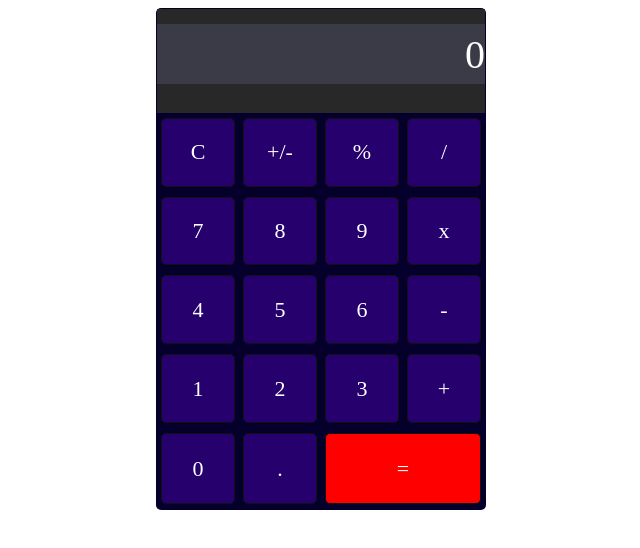
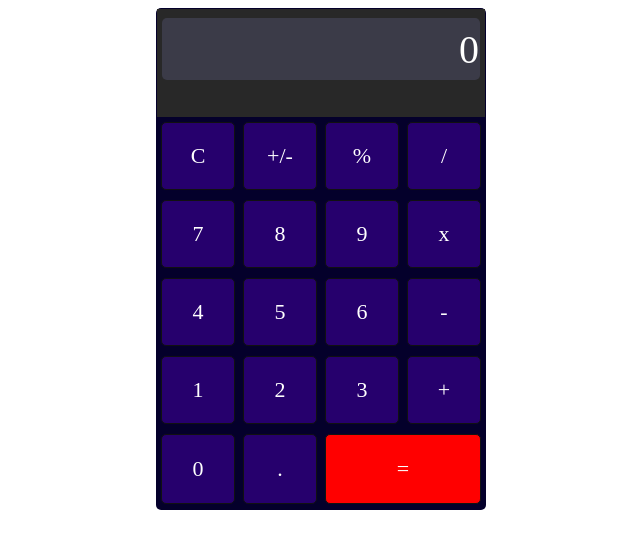
Before and after one commit to NikolaiSurodin/calculator, a Vue app: page / in a window 1280 px wide. Shown: the top 548 px of the page, without its empty margins (319-959 px from the left). Built offline with nearby package versions, Linux system fonts and the light colour scheme.

Commit message:
added operators and styles

```diff
--- a/src/components/Calculator.vue
+++ b/src/components/Calculator.vue
@@ -76,7 +76,7 @@ export default {
       this.clickOnOperator = true
     },
     division() {
-      this.operator = (a, b) => (a / b).toFixed(4)
+      this.operator = (a, b) => (a / b).toFixed( 4 )
       this.earlyValue = this.currentValue
       this.clickOnOperator = true
     },
--- a/src/components/Field.vue
+++ b/src/components/Field.vue
@@ -13,13 +13,16 @@ export default {
 
 <style scoped>
 .wrap {
-  background-color: #3b3b48;;
+  background-color: #3b3b48;
   color: white;
   height: 60px;
   display: flex;
   justify-content: flex-end;
   align-items: center;
-  margin-top: 15px;
+  /* margin-top: 25px; */
   font-size: 40px;
+  margin: 9px 5px;
+  border: 1px solid transparent;
+  border-radius: 5px;
 }
 </style>
```
